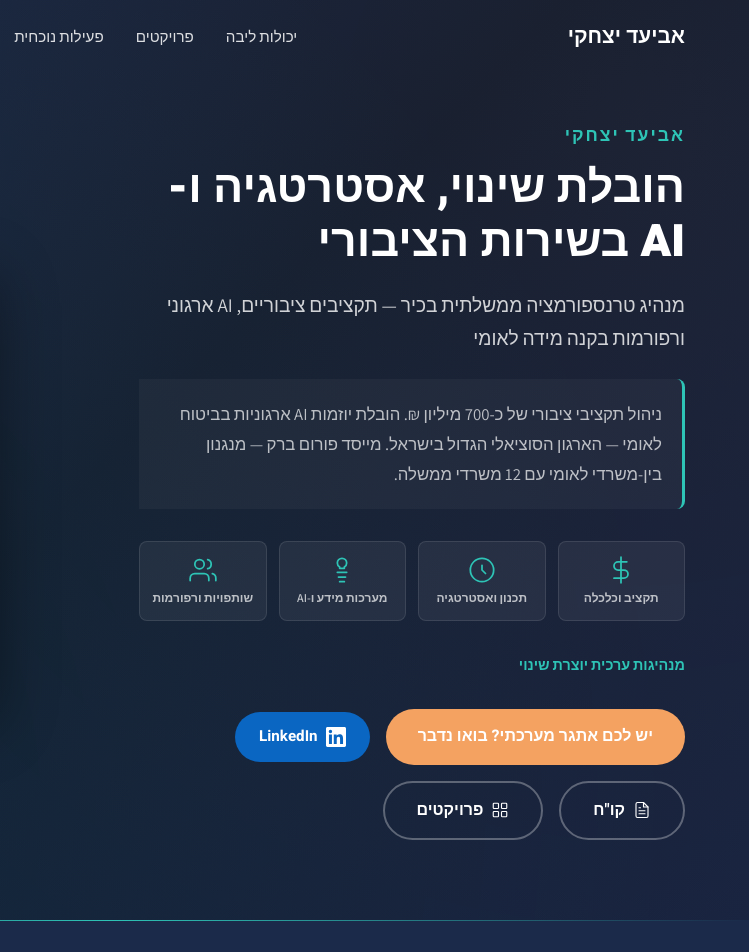
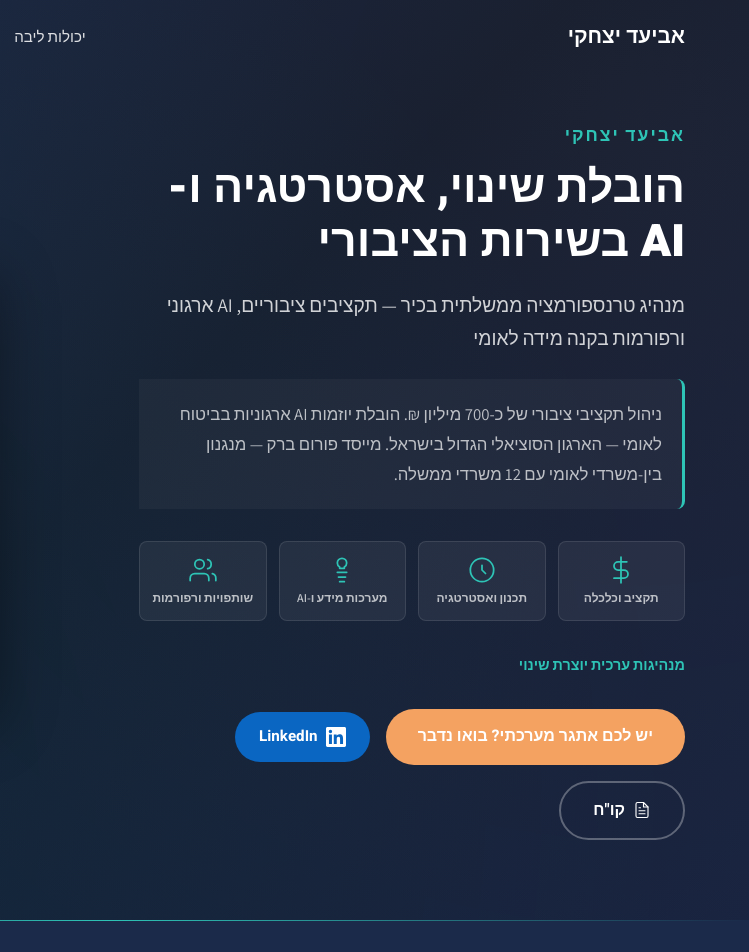
Before and after one commit to AVI1840/AVIAD1840.github.io, a plain HTML site: page index.html in a window 1280 px wide. Shown: the top 952 px of the page, 531-1280 px from the left. Drawn offline with Linux system fonts and the light colour scheme.

Commit message:
מערכת גרסאות: projects-gate לשיתוף ממוקד
- ברירת מחדל: סקשני פרויקטים מוסתרים (גרסה נקייה לשיתוף כללי)
- ?v=full: כל הפרויקטים גלויים (לנבחרים)
- מסתיר: nav, mobile menu, hero CTA, past-projects, live-projects

Co-Authored-By: Claude Sonnet 4.6 <noreply@anthropic.com>

```diff
--- a/index.html
+++ b/index.html
@@ -270,6 +270,9 @@
       .btl-banner-title { font-size: 1.3rem; }
     }
 
+    /* PROJECTS GATE - hidden by default, shown only with ?v=full */
+    body.no-projects .projects-gate { display: none !important; }
+
     /* TIMELINE - COMPACT */
     .timeline-section { background: var(--bg-light); padding: 80px 0; }
     .timeline { max-width: 800px; margin: 0 auto; position: relative; }
@@ -421,8 +424,8 @@
       <a href="#hero" class="navbar-logo">אביעד יצחקי</a>
       <div class="navbar-links">
         <a href="#blocks">יכולות ליבה</a>
-        <a href="#past-projects">פרויקטים</a>
-        <a href="#live-projects">פעילות נוכחית</a>
+        <a href="#past-projects" class="projects-gate">פרויקטים</a>
+        <a href="#live-projects" class="projects-gate">פעילות נוכחית</a>
         <a href="#timeline">ניסיון</a>
         <a href="#education">השכלה</a>
         <a href="#cv">קורות חיים</a>
@@ -445,8 +448,8 @@
     <a href="#hero">ראשי</a>
     <a href="#blocks">יכולות ליבה</a>
     <a href="#methodology">הדרך שלי</a>
-    <a href="#past-projects">תוצאות מהשטח</a>
-    <a href="#live-projects">פעילות נוכחית</a>
+    <a href="#past-projects" class="projects-gate">תוצאות מהשטח</a>
+    <a href="#live-projects" class="projects-gate">פעילות נוכחית</a>
     <a href="#timeline">ניסיון</a>
     <a href="#education">השכלה</a>
     <a href="#cv">קורות חיים</a>
@@ -497,7 +500,7 @@
               <svg viewBox="0 0 24 24" fill="none" stroke="currentColor" stroke-width="1.5" stroke-linecap="round" stroke-linejoin="round" style="width:18px;height:18px"><path d="M14 2H6a2 2 0 00-2 2v16a2 2 0 002 2h12a2 2 0 002-2V8z"/><polyline points="14 2 14 8 20 8"/><line x1="16" y1="13" x2="8" y2="13"/><line x1="16" y1="17" x2="8" y2="17"/><polyline points="10 9 9 9 8 9"/></svg>
               קו&quot;ח
             </a>
-            <a href="https://avi1840.github.io/btl-projects-2026/" target="_blank" rel="noopener" class="btn btn-secondary" title="פרויקטי מינהל גמלאות 2026">
+            <a href="https://avi1840.github.io/btl-projects-2026/" target="_blank" rel="noopener" class="btn btn-secondary projects-gate" title="פרויקטי מינהל גמלאות 2026">
               <svg viewBox="0 0 24 24" fill="none" stroke="currentColor" stroke-width="1.5" stroke-linecap="round" stroke-linejoin="round" style="width:18px;height:18px"><rect x="3" y="3" width="7" height="7" rx="1"/><rect x="14" y="3" width="7" height="7" rx="1"/><rect x="3" y="14" width="7" height="7" rx="1"/><rect x="14" y="14" width="7" height="7" rx="1"/></svg>
               פרויקטים
             </a>
@@ -663,7 +666,7 @@
     </section>
 
     <!-- 5. PAST PROJECTS -->
-    <section class="past-projects" id="past-projects">
+    <section class="past-projects projects-gate" id="past-projects">
       <div class="container">
         <h2 class="section-title fade-up">תוצאות מהשטח</h2>
         <p class="section-subtitle fade-up">פרויקטים שהפכו מאתגר למנגנון עובד</p>
@@ -796,7 +799,7 @@
     <div class="photo-divider" style="background-image: url('images/conference-wide.jpg');" role="img" aria-label="אביעד יצחקי מרצה בכנס"></div>
 
     <!-- 6. LIVE PROJECTS -->
-    <section class="live-projects" id="live-projects">
+    <section class="live-projects projects-gate" id="live-projects">
       <div class="container">
         <h2 class="section-title fade-up">פרויקטי AI מובילים</h2>
         <p class="section-subtitle fade-up">הובלת הטרנספורמציה של AI עסקי בביטוח לאומי</p>
@@ -1392,5 +1395,15 @@
     })();
   </script>
 
+  <!-- PROJECTS GATE: show project sections only when ?v=full is in URL -->
+  <script>
+    (function() {
+      var isFullVersion = new URLSearchParams(window.location.search).get('v') === 'full';
+      if (!isFullVersion) {
+        document.body.classList.add('no-projects');
+      }
+    })();
+  </script>
+
 </body>
 </html>
```
